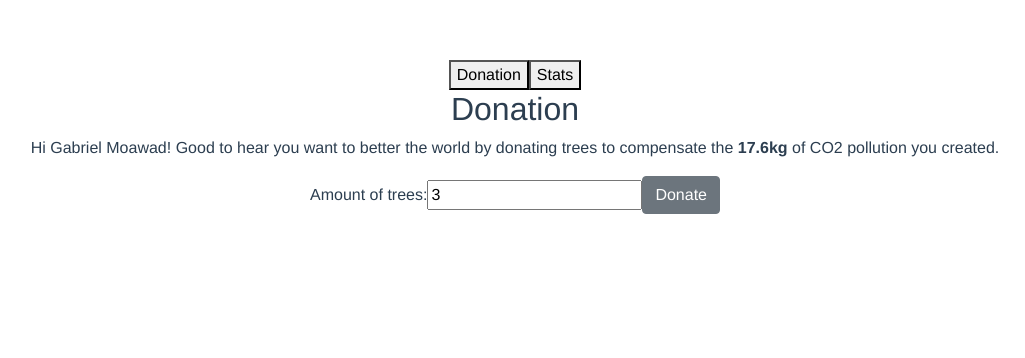
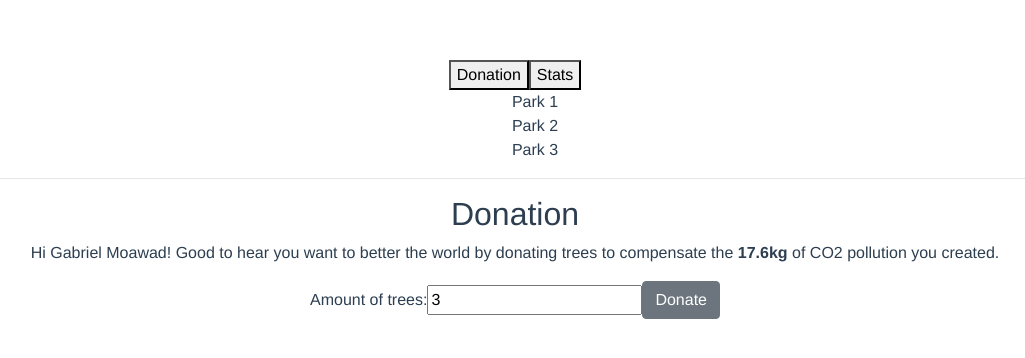
Before and after one commit to olafvanv/trees, a Vue app: page /#/donation in a window 1280 px wide. Shown: the top 358 px of the page, without its empty margins (125-1150 px from the left). Built offline with nearby package versions, Linux system fonts and the light colour scheme.

Commit message:
navigation

```diff
--- a/src/App.vue
+++ b/src/App.vue
@@ -4,6 +4,8 @@
       <router-link to="/donation" tag="button">Donation</router-link>
       <router-link to="/stats" tag="button">Stats</router-link>
     </div>
+    <ParkList />
+    <hr />
     <router-view></router-view>
   </div>
 </template>
@@ -11,16 +13,17 @@
 <script>
 import 'bootstrap/dist/css/bootstrap.css'
 import 'bootstrap-vue/dist/bootstrap-vue.css'
+import ParkList from '@/components/ParkList'
 
 export default {
   name: 'app',
   components: {
+    ParkList
   }
 }
 </script>
 
 <style>
-
 #app {
   font-family: 'Avenir', Helvetica, Arial, sans-serif;
   -webkit-font-smoothing: antialiased;
--- a/src/components/Donation.vue
+++ b/src/components/Donation.vue
@@ -26,7 +26,6 @@ export default {
   methods: {
     submitDonation: function(amount) {
       alert(`Thank you for donating!`);
-      console.log(amount);
     },
     getUser: function() {
       this.user = store.getters.user
--- a/src/components/Park.vue
+++ b/src/components/Park.vue
@@ -21,8 +21,6 @@ export default {
       return this.$route.params.id;
     },
     park() {
-      console.log(store.getters.park(this.index).facilities);
-
       return store.getters.park(this.index);
     }
   }
--- a/src/components/ParkList.vue
+++ b/src/components/ParkList.vue
@@ -10,10 +10,10 @@
   </div>
 </template>
 
-
 <script lang="ts">
 import { store } from "../store";
 import Park from "./Park.vue";
+
 export default {
   name: "ParkList",
   data: () => {
@@ -31,3 +31,15 @@ export default {
   }
 };
 </script>
+
+<style lang="scss" scoped>
+ul {
+  list-style: none;
+  li {
+    cursor: pointer;
+    &:hover {
+      text-decoration: underline;
+    }
+  }
+}
+</style>
--- a/src/router/index.js
+++ b/src/router/index.js
@@ -11,9 +11,7 @@ Vue.use(Router);
 const routes = [
   {path: '/donation', name:'donation', component: Donation},
   {path: '/park/:id', name:'park', component: Park},
-  {path: '/parklist', name:'parklist', component: ParkList},
   {path: '/stats', name:'stats', component: Stats},
-  {path: '', redirect: '/parklist'}
 ]
 
 export default new Router({
```
